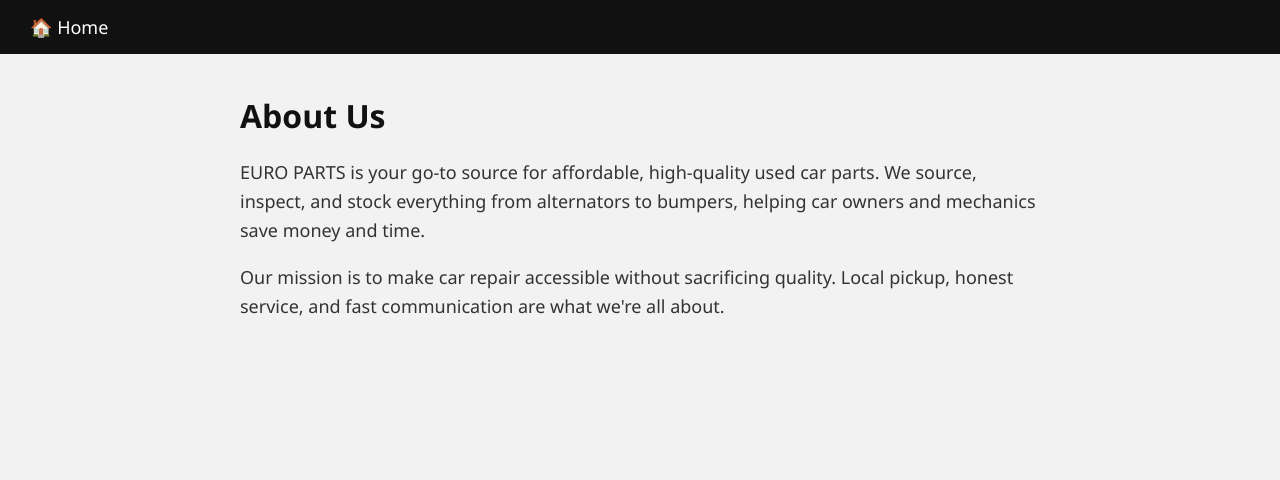
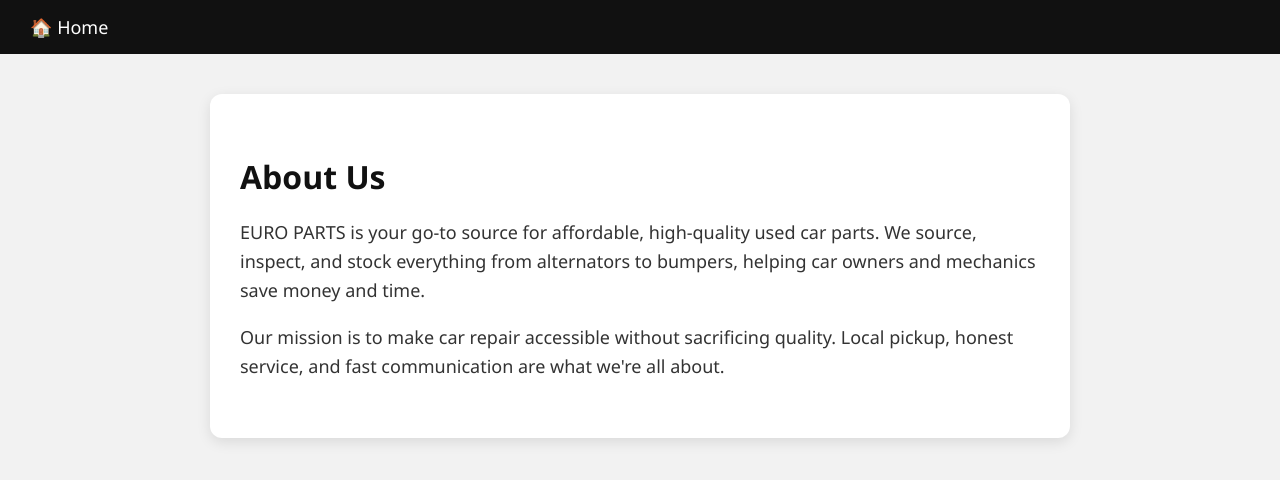
Before and after one commit to arm40301/operationEuro, a plain HTML site: page about.html in a window 1280 px wide. Drawn offline with Linux system fonts and the light colour scheme.

Commit message:
Update about.html

```diff
--- a/about.html
+++ b/about.html
@@ -31,11 +31,16 @@
     .container {
       max-width: 800px;
       margin: 40px auto;
-      padding: 0 20px;
+      padding: 40px 30px;
+      background: white;
+      border-radius: 12px;
+      box-shadow: 0 4px 14px rgba(0, 0, 0, 0.1);
     }
 
     h1 {
       color: #111;
+      font-size: 32px;
+      margin-bottom: 20px;
     }
 
     p {
```
